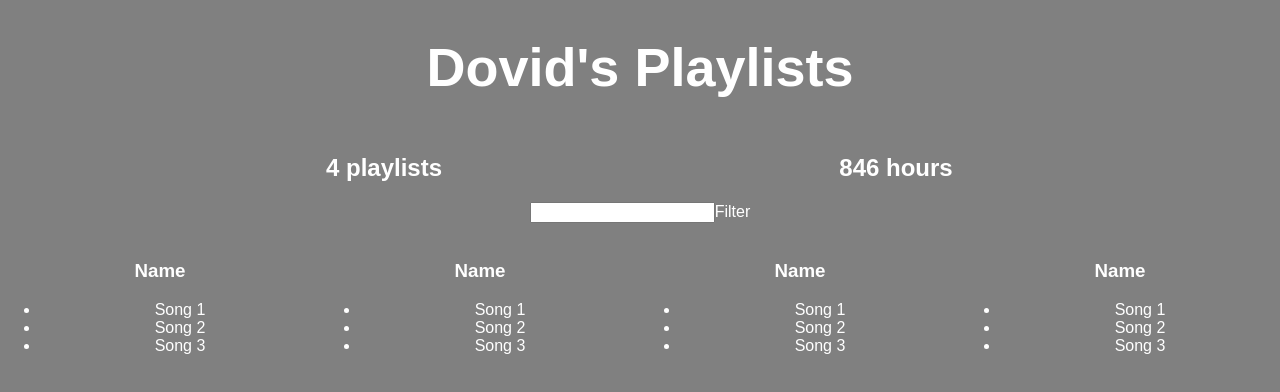
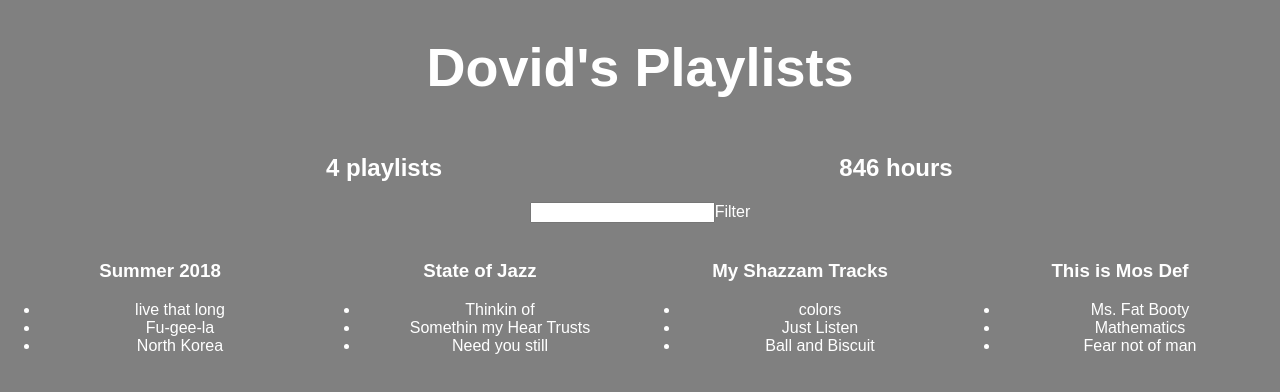
Before and after one commit to dovidbaum/playlists_spotify, a React (Create React App) app: page / in a window 1280 px wide. Shown: the top 392 px of the page. Built offline with nearby package versions, Linux system fonts and the light colour scheme.

Commit message:
Added fake data for playlists
added playlist name and songs in the playlist

```diff
--- a/src/App.js
+++ b/src/App.js
@@ -78,8 +78,12 @@ class Playlist extends Component{
         return(
             <div style={{...defaultStyle,width:"25%",display:"inline-block"}}>
                 <img/>
-                <h3> Name</h3>
-                <ul><li>Song 1</li><li>Song 2</li><li>Song 3</li></ul>
+                <h3> {this.props.playlist.name}</h3>
+                <ul>
+                    {
+                        this.props.playlist.songs.map(song => <li>{song.name}</li>)
+                    }
+                </ul>
             </div>
         );
 
@@ -121,12 +125,13 @@ class App extends Component {
                     <HoursCounter
                         /* This will make playlists available within HoursCounterr class's props */
                         playlists={this.state.serverData.user.playlists}/>
+                    <Filter/>
+                    {/* map transforms an array to another array of the same length */}
+                    {this.state.serverData.user.playlists.map(playlist =>
+                        <Playlist playlist={playlist}
+                        />
+                    )}
 
-                    <Filter/>
-                    <Playlist/>
-                    <Playlist/>
-                    <Playlist/>
-                    <Playlist/>
                 </div> : <h1>Loading...</h1>
                 }
             </div>
```
